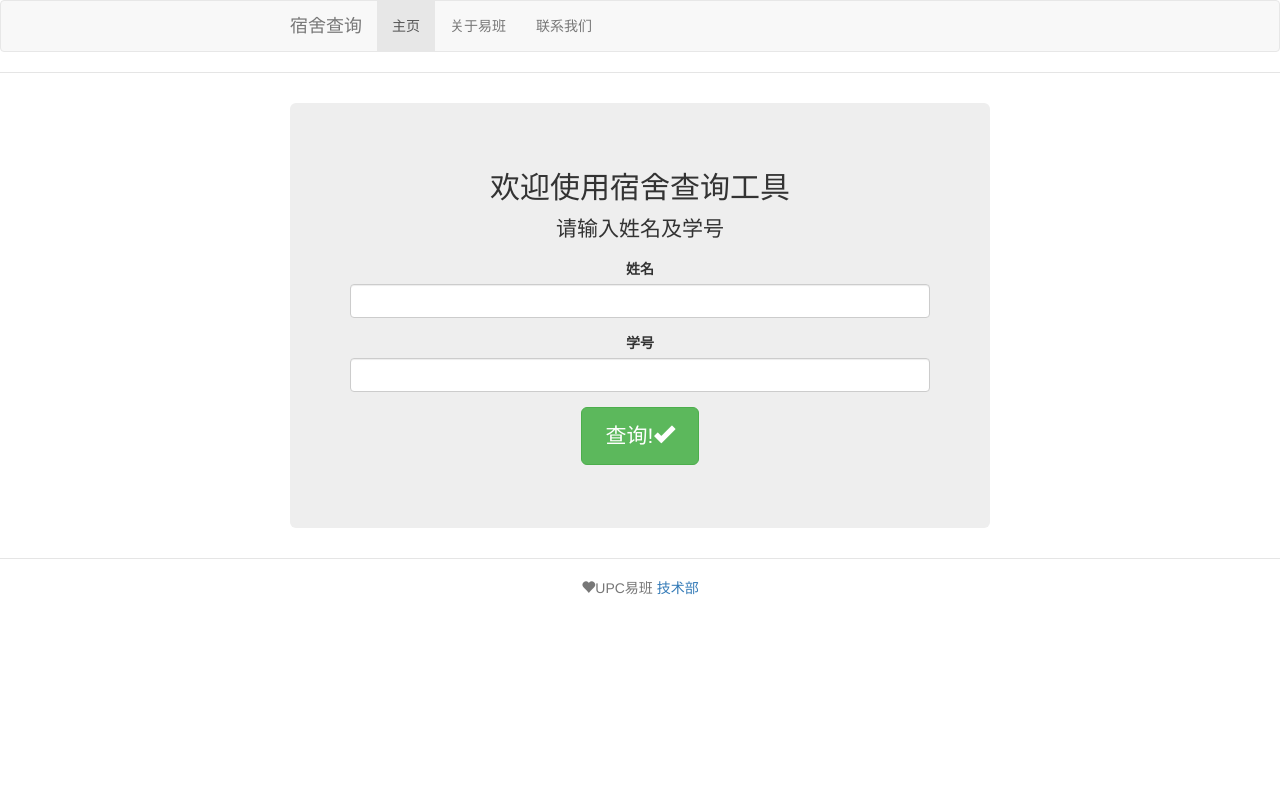
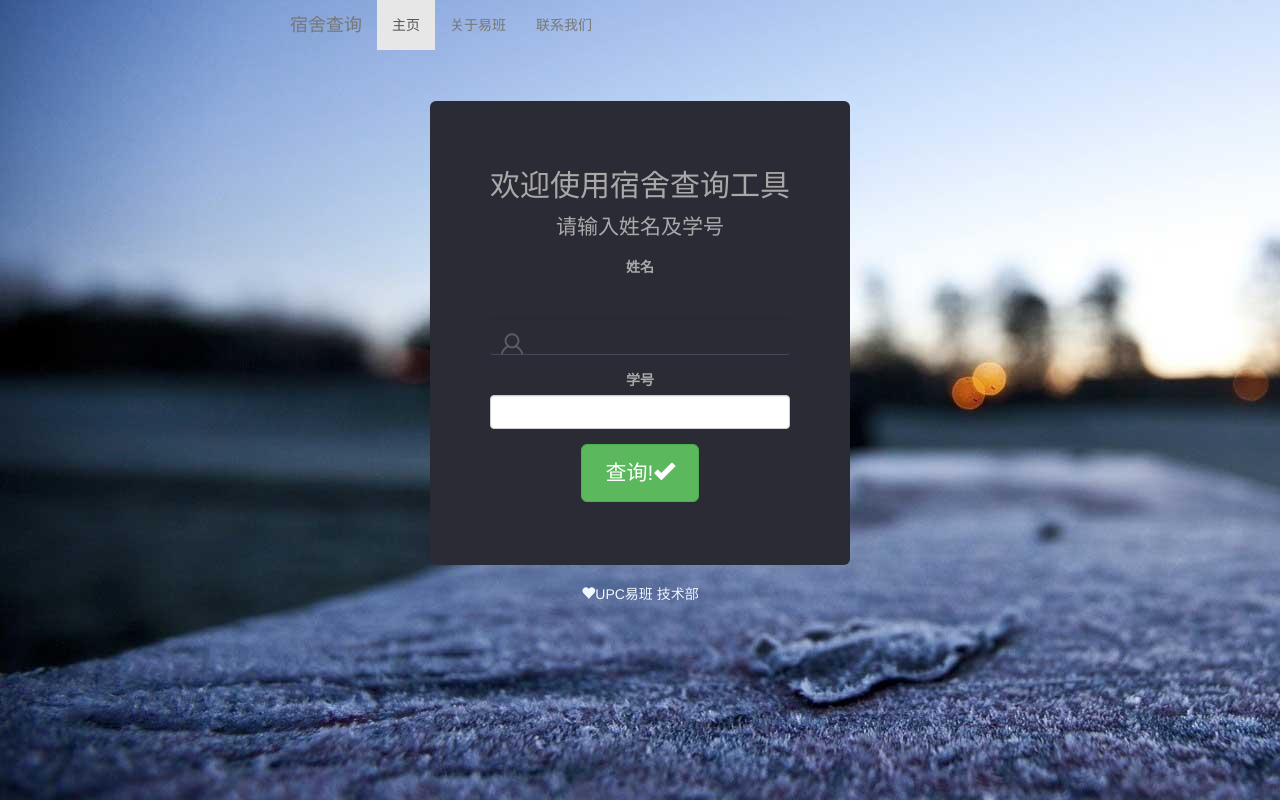
Before and after one commit to upcyiban/DormSearch, a website: page frontend/app/index.html in a window 1280 px wide. Drawn offline with nearby package versions, Linux system fonts and the light colour scheme; some packages are replaced by stand-ins of ours; files that its build step writes are made by us from their sources.

Commit message:
前端主页稍改动

```diff
--- a/frontend/app/index.html
+++ b/frontend/app/index.html
@@ -15,16 +15,17 @@
   <link rel="stylesheet" href="styles/main.css">
   <!-- endbuild -->
 </head>
-<body ng-app="frontendApp">
+<body ng-app="frontendApp" class="bg">
 <!--[if lte IE 8]>
 <p class="browsehappy">You are using an <strong>outdated</strong> browser. Please <a href="http://browsehappy.com/">upgrade
   your browser</a> to improve your experience.</p>
 <![endif]-->
 
 <!-- Add your site or application content here -->
-<div class="header">
-  <div class="navbar navbar-default" role="navigation">
-    <div class="container">
+
+<div class="header" style="border-bottom: none">
+  <div class="navbar navbar-default " role="navigation" style="background: none;border: none">
+    <div class="container" >
       <div class="navbar-header">
 
         <button type="button" class="navbar-toggle collapsed" data-toggle="collapse" data-target="#js-navbar-collapse">
@@ -53,9 +54,9 @@
   <div ng-view=""></div>
 </div>
 
-<footer class="footer">
+<footer class="footer" style="border-top: none;color: aliceblue">
   <div class="container">
-    <p style="text-align: center"><span class="glyphicon glyphicon-heart"></span>UPC易班 <a href="http://yb.upc.edu.cn/blog">技术部</a></p>
+    <p style="text-align: center"><span class="glyphicon glyphicon-heart"></span>UPC易班 <a href="http://yb.upc.edu.cn/blog"  style="color: aliceblue">技术部</a></p>
   </div>
 </footer>
 
--- a/frontend/app/styles/main.css
+++ b/frontend/app/styles/main.css
@@ -45,6 +45,7 @@ body {
 .jumbotron {
   text-align: center;
   border-bottom: 1px solid #e5e5e5;
+  background: none;
 }
 .jumbotron .btn {
   font-size: 21px;
@@ -81,3 +82,30 @@ body {
     border-bottom: 0;
   }
 }
+.bg{
+  background-image: url("../images/bg.jpg");
+}
+.form {
+  background: #2b2b36;
+  position: relative;
+  width: 60%;
+  margin: 3% auto 0 auto;
+  text-align: center;
+  border-radius: 15px;
+  -webkit-border-radius: 15px;
+  -moz-border-radius: 15px;
+  -o-border-radius: 15px;
+  color: darkgray;
+}
+.test{
+  width: 100%;
+  padding: 1em 2em 1em 3em;
+  color: #9199aa;
+  font-size: 18px;
+  outline: none;
+  background: url(../images/adm.png) no-repeat 10px 15px;
+  border: none;
+  font-weight: 100;
+  border-bottom: 1px solid#484856;
+  margin-top: 2em;
+}
--- a/frontend/app/views/main.html
+++ b/frontend/app/views/main.html
@@ -1,14 +1,14 @@
-<div class="jumbotron">
+<div class="jumbotron form">
   <h2>欢迎使用宿舍查询工具</h2>
   <p>请输入姓名及学号</p>
   <form>
     <div class="form-group">
       <label for="name">姓名</label>
-      <input id="name" ng-model="name" class="form-control">
+      <input id="name" ng-model="name" class="form-control test" >
     </div>
     <div class="form-group">
       <label for="number">学号</label>
-      <input id="number" ng-model="number" class="form-control">
+      <input id="number" ng-model="number" class="form-control" >
     </div>
   </form>
   <p class="fail-message" style="color: red;display: none">查询结果为空,请核对姓名学号</p>
```
Also changed, not shown: frontend/app/images/adm.png (added), frontend/app/images/bg.jpg (added).
